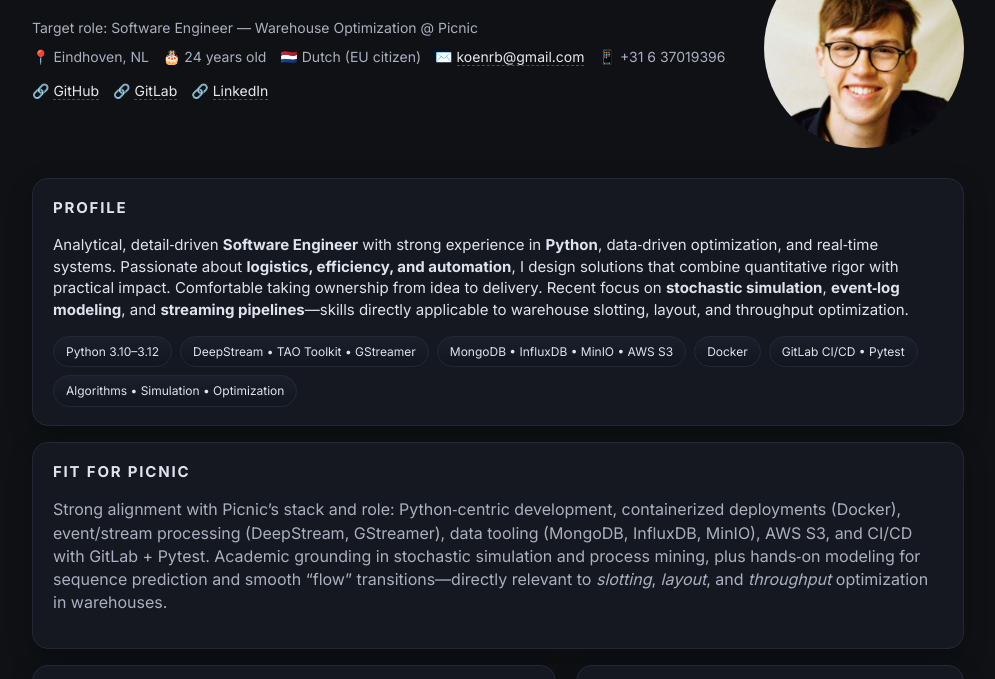
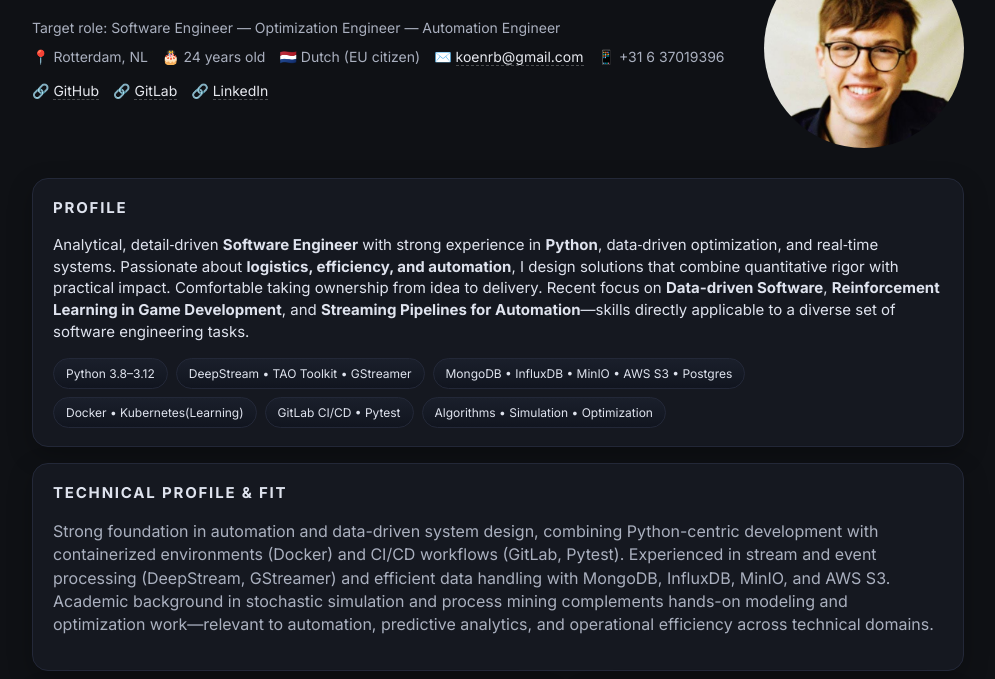
Before and after one commit to KoenRB/CV, a plain HTML site: page index.html in a window 1280 px wide. Shown: the part 100-779 px from the top of the page, without its empty margins (142-1137 px from the left). Drawn offline with Linux system fonts and the light colour scheme.

Commit message:
modified CV to a generic version

```diff
--- a/index.html
+++ b/index.html
@@ -3,7 +3,7 @@
 <head>
   <meta charset="utf-8" />
   <meta name="viewport" content="width=device-width, initial-scale=1" />
-  <title>Koen Rabenberg — CV (Picnic | Software Engineer, Warehouse Optimization)</title>
+  <title>Koen Rabenberg — CV</title>
   <link rel="preconnect" href="https://fonts.gstatic.com" crossorigin>
   <link href="https://fonts.googleapis.com/css2?family=Inter:wght@300;400;600;700&display=swap" rel="stylesheet">
   <style>
@@ -147,10 +147,10 @@
     <header class="hero">
       <div class="hero-left">
         <div class="name">Koen Rabenberg</div>
-        <div class="role">Target role: Software Engineer — Warehouse Optimization @ Picnic</div>
+        <div class="role">Target role: Software Engineer — Optimization Engineer — Automation Engineer </div>
 
         <div class="contact">
-          <span>📍 Eindhoven, NL</span>
+          <span>📍 Rotterdam, NL</span>
           <span>🎂 24 years old</span>
           <span>🇳🇱 Dutch (EU citizen)</span>
           <span>✉️ <a href="mailto:koenrb@gmail.com">koenrb@gmail.com</a></span>
@@ -174,28 +174,28 @@
         Analytical, detail‑driven <strong>Software Engineer</strong> with strong experience in
         <strong>Python</strong>, data‑driven optimization, and real‑time systems. Passionate about
         <strong>logistics, efficiency, and automation</strong>, I design solutions that combine quantitative rigor with practical impact.
-        Comfortable taking ownership from idea to delivery. Recent focus on <strong>stochastic simulation</strong>, <strong>event‑log modeling</strong>,
-        and <strong>streaming pipelines</strong>—skills directly applicable to warehouse slotting, layout, and throughput optimization.
+        Comfortable taking ownership from idea to delivery. Recent focus on <strong>Data-driven Software</strong>, <strong>Reinforcement Learning in Game Development</strong>,
+        and <strong>Streaming Pipelines for Automation</strong>—skills directly applicable to a diverse set of software engineering tasks.
       </p>
       <div class="chips">
-        <span class="badge">Python 3.10–3.12</span>
+        <span class="badge">Python 3.8–3.12</span>
         <span class="badge">DeepStream • TAO Toolkit • GStreamer</span>
-        <span class="badge">MongoDB • InfluxDB • MinIO • AWS S3</span>
-        <span class="badge">Docker</span>
+        <span class="badge">MongoDB • InfluxDB • MinIO • AWS S3 • Postgres</span>
+        <span class="badge">Docker • Kubernetes(Learning)</span>
         <span class="badge">GitLab CI/CD • Pytest</span>
         <span class="badge">Algorithms • Simulation • Optimization</span>
       </div>
     </section>
     <section>
-          <h2>Fit for Picnic</h2>
-          <p class="muted">
-            Strong alignment with Picnic’s stack and role: Python‑centric development, containerized deployments (Docker),
-            event/stream processing (DeepStream, GStreamer), data tooling (MongoDB, InfluxDB, MinIO), AWS S3, and CI/CD with
-            GitLab + Pytest. Academic grounding in stochastic simulation and process mining, plus hands‑on modeling for
-            sequence prediction and smooth “flow” transitions—directly relevant to <em>slotting</em>, <em>layout</em>, and <em>throughput</em>
-            optimization in warehouses.
-          </p>
-        </section>
+      <h2>Technical Profile & Fit</h2>
+      <p class="muted">
+        Strong foundation in automation and data-driven system design, combining Python-centric development with containerized
+        environments (Docker) and CI/CD workflows (GitLab, Pytest). Experienced in stream and event processing (DeepStream,
+        GStreamer) and efficient data handling with MongoDB, InfluxDB, MinIO, and AWS S3. Academic background in stochastic
+        simulation and process mining complements hands-on modeling and optimization work—relevant to automation,
+        predictive analytics, and operational efficiency across technical domains.
+      </p>
+    </section>
 
     <div class="grid">
       <div>
@@ -298,7 +298,7 @@
             <div class="meta"></div>
             <h3>BSc — Computer Science & Engineering — Incomplete</h3>
             <div class="meta">Eindhoven University of Technology (TU/e) — Cohort 2020</div>
-            I have not completed my degree due to personal circumstances, but I have acquired substantial knowledge and skills relevant to the role.
+            I decided to leave the program to pursue a more practical, project-driven learning path that aligned better with my professional goals.
             I am committed to continuous learning and professional development.
             <div class="muted" style="margin-top:6px">Relevant coursework:</div>
             <ul style="margin:6px 0 0 18px">
```
